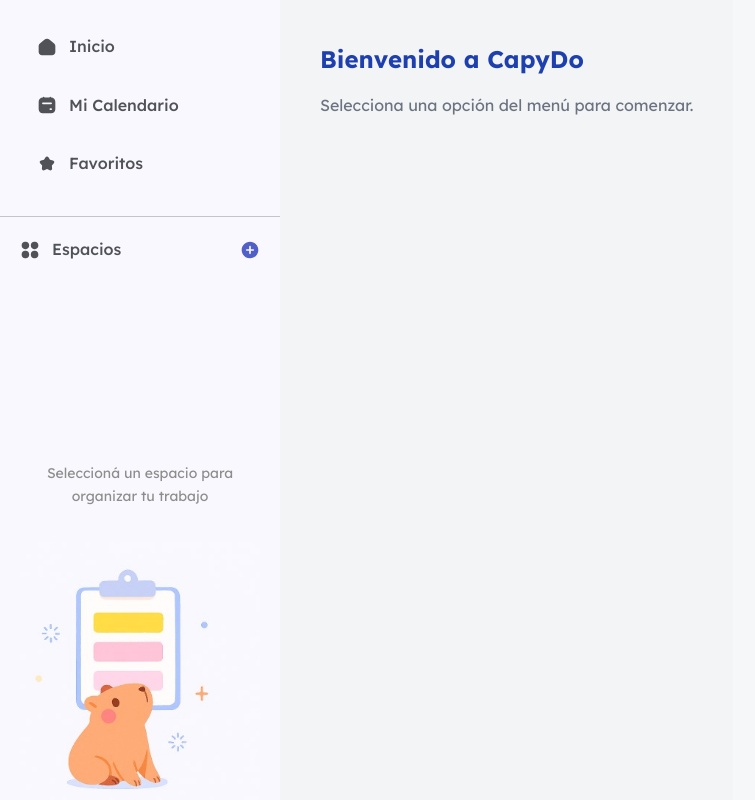
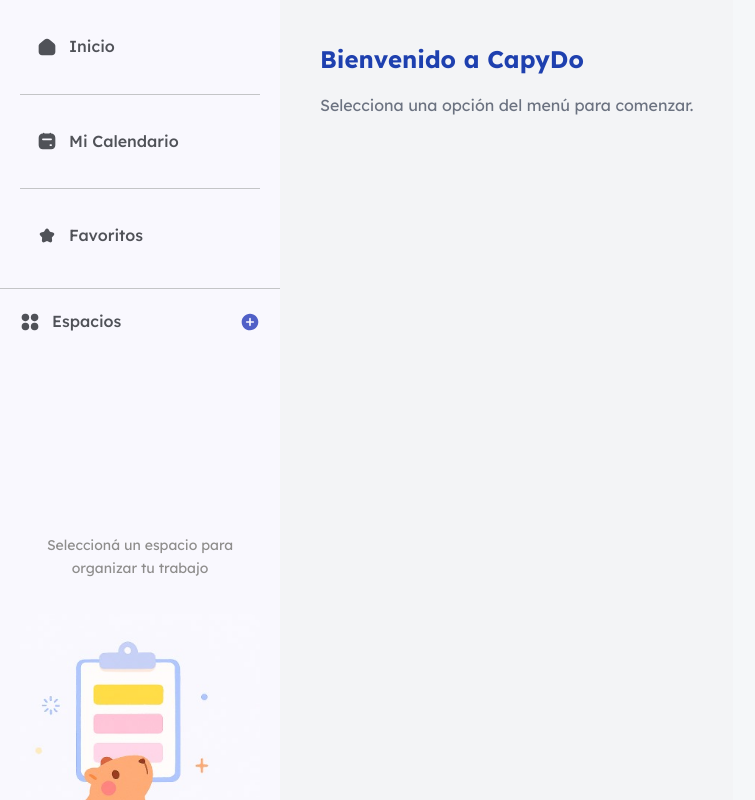
Before and after one commit to Capy-Do/CapyDo-Front, a React (Vite) app in the folder capydo/: page / in a window 1280 px wide. Shown: the top 800 px of the page, without its empty margins (0-755 px from the left). Built offline with nearby package versions, Linux system fonts and the light colour scheme.

Commit message:
Modifico Home.jsx

```diff
--- a/capydo/src/components/Home.jsx
+++ b/capydo/src/components/Home.jsx
@@ -47,15 +47,19 @@
 
       <aside className="barraLateral">
         <nav className="barraLateral-nav">
-          {menuItems.map(item => (
+          {menuItems.map((item, index) => (
+            <React.Fragment key={item.name}>
               <div
-              key={item.name}
                 className={`barraLateral-item ${activeItem === item.name ? 'active' : ''}`}
                 onClick={() => setActiveItem(item.name)}
               >
                 {item.icon}
                 <h2 className="titulo-barraLateral">{item.name}</h2>
               </div>
+
+              {/* Línea divisoria entre secciones, excepto después del último */}
+              {index < menuItems.length - 1 && <hr className="separador" />}
+            </React.Fragment>
           ))}
         </nav>
 
```
Lines whose indentation alone changed are shown as unchanged.
